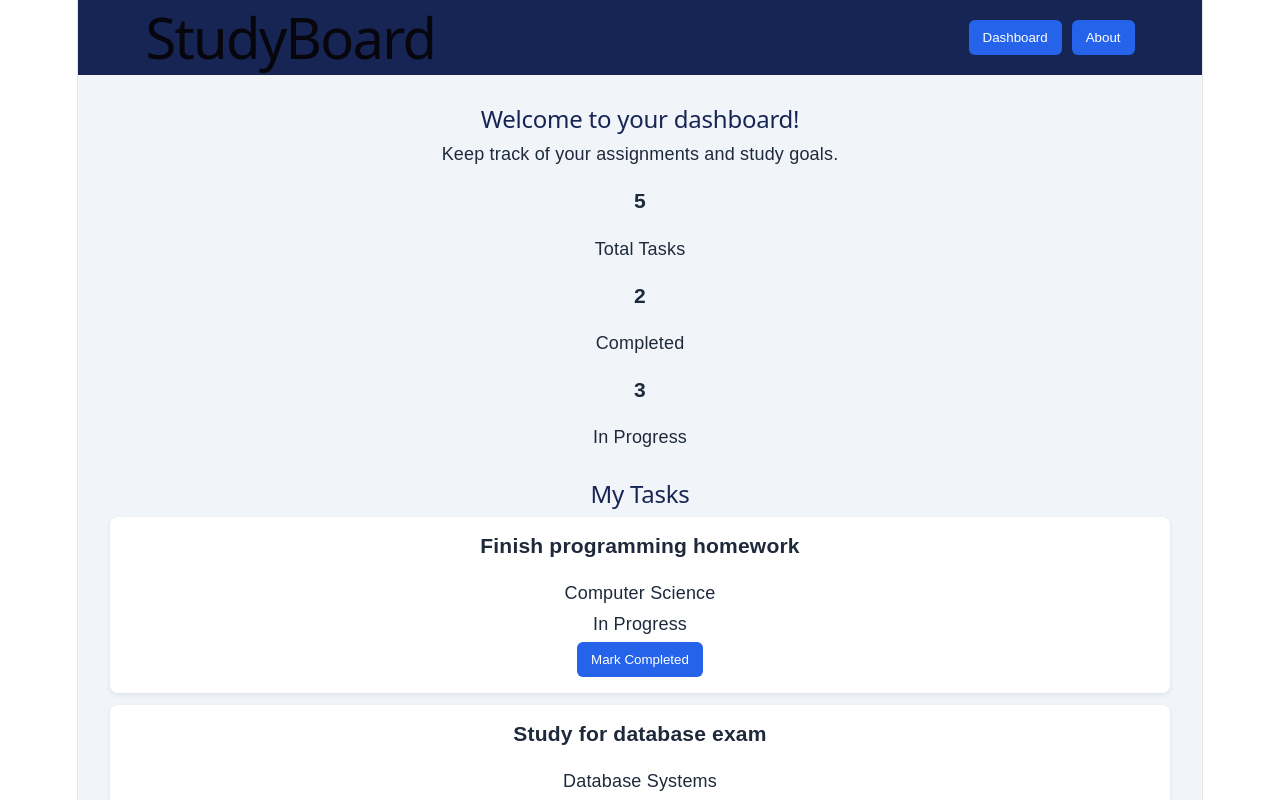
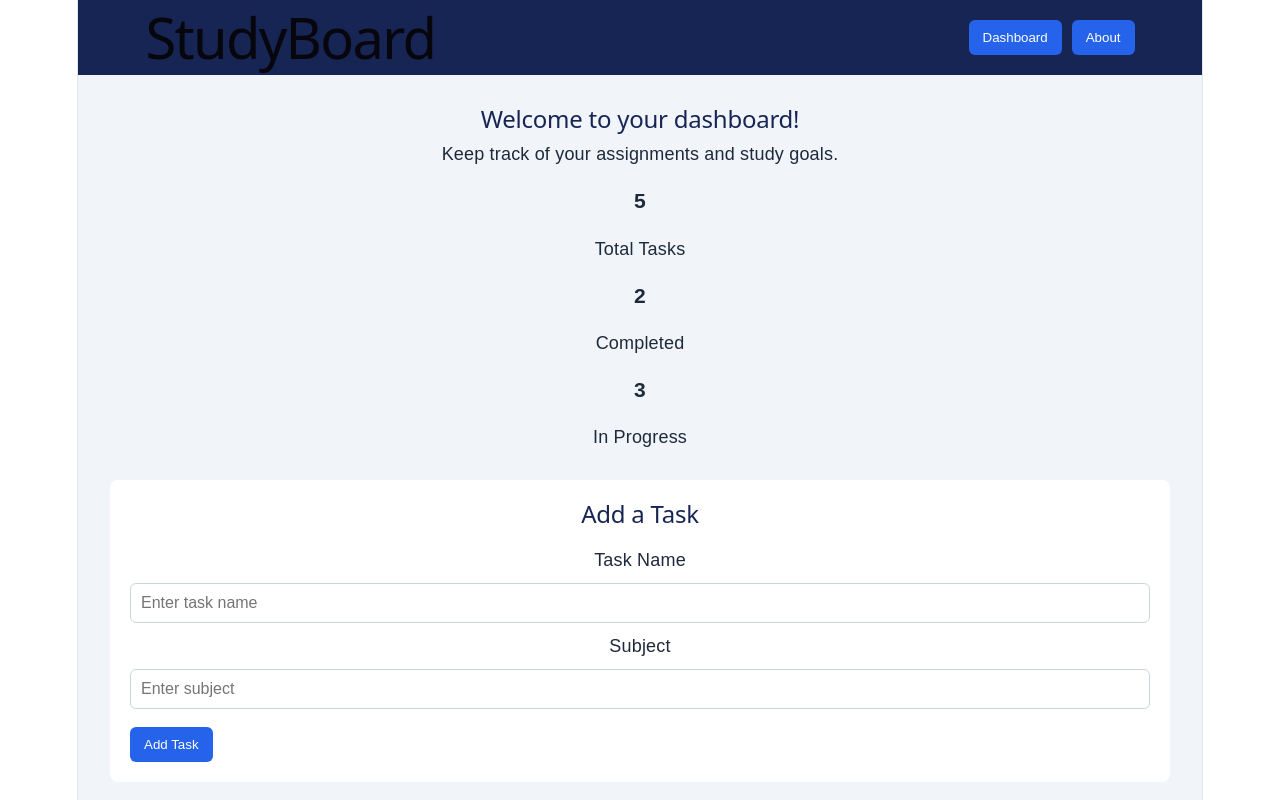
Before and after one commit to nchaudary81/studyboard, a React (Vite) app: page / in a window 1280 px wide. Shown: the top 800 px of the page. Built offline with nearby package versions, Linux system fonts and the light colour scheme.

Commit message:
Add controlled form for new tasks

```diff
--- a/src/App.css
+++ b/src/App.css
@@ -85,3 +85,25 @@ footer {
 .task-card p {
   margin-bottom: 5px;
 }
+
+.add-task-form {
+  background: white;
+  padding: 20px;
+  margin-bottom: 25px;
+  border-radius: 8px;
+  display: flex;
+  flex-direction: column;
+  gap: 10px;
+}
+
+.add-task-form input {
+  padding: 10px;
+  border: 1px solid #cbd5e1;
+  border-radius: 6px;
+  font-size: 16px;
+}
+
+.add-task-form button {
+  margin-top: 8px;
+  align-self: flex-start;
+}
--- /dev/null
+++ b/src/components/AddTaskForm.jsx
@@ -0,0 +1,48 @@
+import { useState } from 'react'
+
+function AddTaskForm({ onAddTask }) {
+  const [title, setTitle] = useState('')
+  const [subject, setSubject] = useState('')
+
+  function handleSubmit(event) {
+    event.preventDefault()
+
+    if (title.trim() === '' || subject.trim() === '') {
+      return
+    }
+
+    onAddTask(title, subject)
+    setTitle('')
+    setSubject('')
+  }
+
+  return (
+    <form className="add-task-form" onSubmit={handleSubmit}>
+      <h2>Add a Task</h2>
+
+      <label htmlFor="task-title">Task Name</label>
+      <input
+        id="task-title"
+        type="text"
+        value={title}
+        onChange={(event) => setTitle(event.target.value)}
+        placeholder="Enter task name"
+        required
+      />
+
+      <label htmlFor="task-subject">Subject</label>
+      <input
+        id="task-subject"
+        type="text"
+        value={subject}
+        onChange={(event) => setSubject(event.target.value)}
+        placeholder="Enter subject"
+        required
+      />
+
+      <button type="submit">Add Task</button>
+    </form>
+  )
+}
+
+export default AddTaskForm
--- a/src/components/TaskList.jsx
+++ b/src/components/TaskList.jsx
@@ -1,4 +1,5 @@
 import { useState } from 'react'
+import AddTaskForm from './AddTaskForm'
 
 function TaskList() {
   const [tasks, setTasks] = useState([
@@ -17,8 +18,21 @@ function TaskList() {
     )
   }
 
+  function addTask(title, subject) {
+    const newTask = {
+      id: Date.now(),
+      title: title,
+      subject: subject,
+      completed: false
+    }
+
+    setTasks([...tasks, newTask])
+  }
+
   return (
     <section className="task-list">
+      <AddTaskForm onAddTask={addTask} />
+
       <h2>My Tasks</h2>
 
       {tasks.map((task) => (
```
